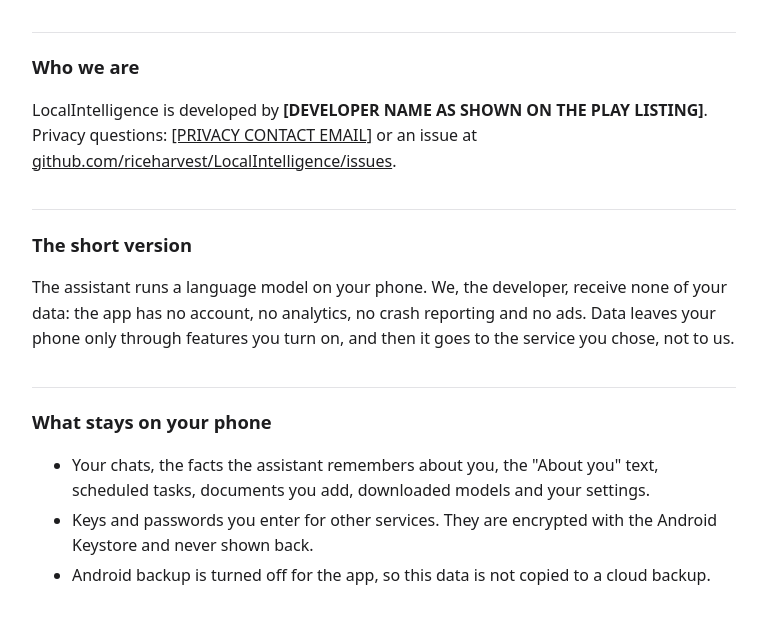
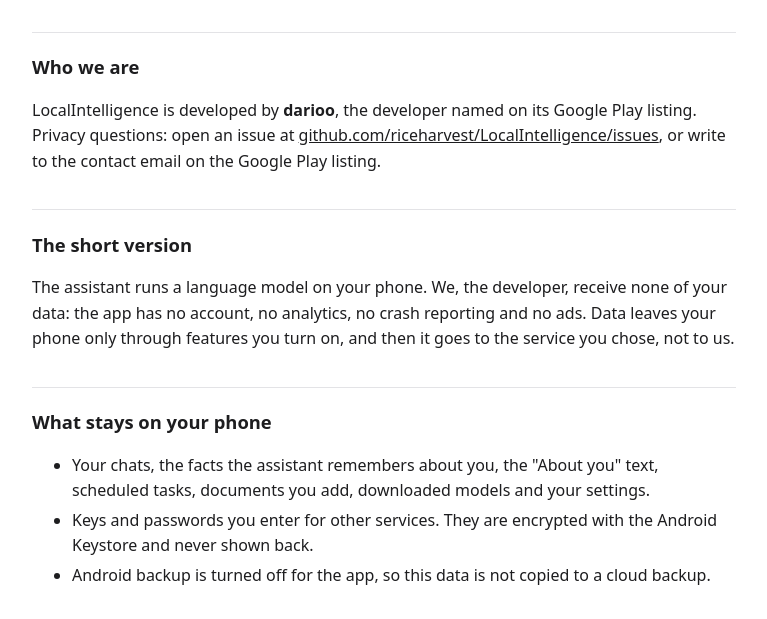
Before and after one commit to riceharvest/LocalIntelligence, a plain HTML site: page docs/privacy.html in a window 1280 px wide. Shown: the part 181-800 px from the top of the page, without its empty margins (256-1023 px from the left). Drawn offline with Linux system fonts and the light colour scheme.

Commit message:
docs(privacy): developer name darioo; contact through GitHub issues or the Play listing email (#267)
Play accepts a privacy point of contact or a mechanism to submit inquiries
(answer/10144311). docs/.nojekyll serves docs/ as plain files on GitHub Pages.

```diff
--- a/docs/privacy.html
+++ b/docs/privacy.html
@@ -23,9 +23,10 @@
 (<code>dev.localintelligence.app.full</code>).</p>
 
 <h2>Who we are</h2>
-<p>LocalIntelligence is developed by <strong>[DEVELOPER NAME AS SHOWN ON THE PLAY LISTING]</strong>.
-Privacy questions: <a href="mailto:[PRIVACY CONTACT EMAIL]">[PRIVACY CONTACT EMAIL]</a> or an issue at
-<a href="https://github.com/riceharvest/LocalIntelligence/issues">github.com/riceharvest/LocalIntelligence/issues</a>.</p>
+<p>LocalIntelligence is developed by <strong>darioo</strong>, the developer named on its Google Play
+listing. Privacy questions: open an issue at
+<a href="https://github.com/riceharvest/LocalIntelligence/issues">github.com/riceharvest/LocalIntelligence/issues</a>,
+or write to the contact email on the Google Play listing.</p>
 
 <h2>The short version</h2>
 <p>The assistant runs a language model on your phone. We, the developer, receive none of your data:
```
Also changed, not shown: 1 other file.
